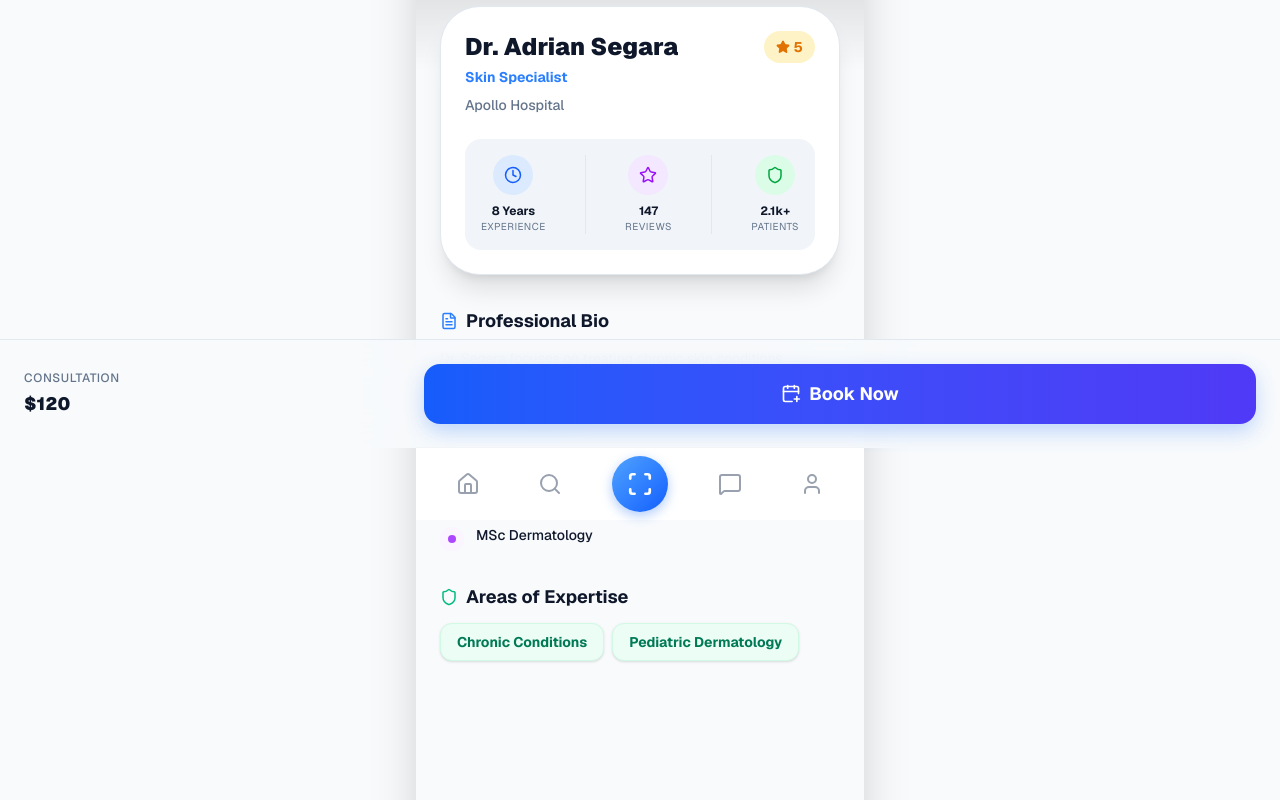
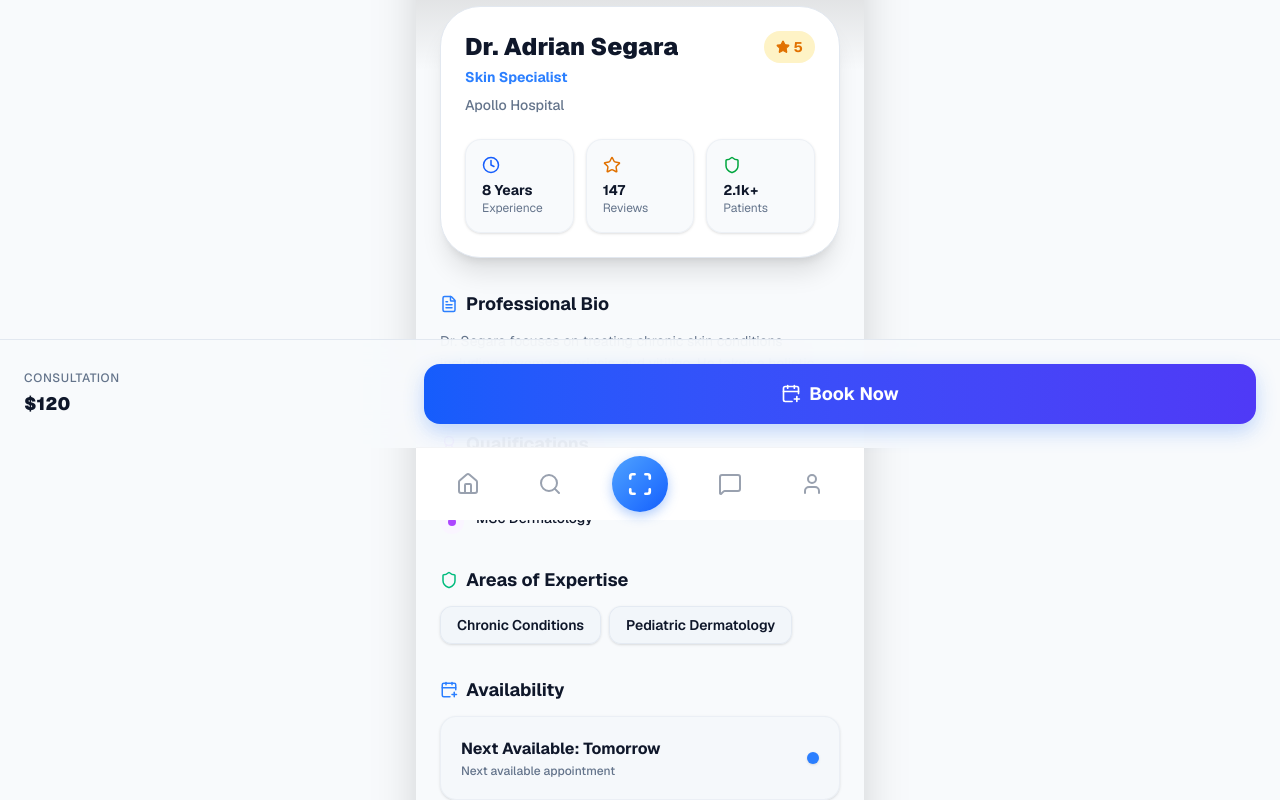
Before and after one commit to pronoy656/skin-lesion-detection-webapp, a Next.js app: page /dermatologists/dr-adrian-segara in a window 1280 px wide. Shown: the part 280-1080 px from the top of the page. Built offline with nearby package versions, Linux system fonts and the light colour scheme; grey boxes are pictures that could not be loaded.

Commit message:
feat: implement dermatologist directory and individual doctor profile pages

```diff
--- a/src/app/dermatologists/[id]/page.tsx
+++ b/src/app/dermatologists/[id]/page.tsx
@@ -34,29 +34,23 @@ export default async function DermatologistProfile({ params }: { params: Promise
 
           <p className="text-sm text-muted-foreground font-medium mb-6">{doctor.hospital}</p>
 
-          <div className="flex justify-between bg-muted rounded-2xl p-4">
-            <div className="flex flex-col items-center">
-              <div className="w-10 h-10 bg-blue-100 dark:bg-blue-900/30 text-blue-600 dark:text-blue-400 rounded-full flex items-center justify-center mb-2">
-                <Clock size={18} />
-              </div>
-              <span className="text-xs font-bold text-foreground">{doctor.experience}</span>
-              <span className="text-[10px] text-muted-foreground uppercase tracking-wider">Experience</span>
+          <div className="grid grid-cols-3 gap-3">
+            <div className="bg-muted/50 border border-border/50 rounded-2xl p-4 flex flex-col justify-center shadow-sm">
+              <Clock size={18} className="text-blue-600 dark:text-blue-400 mb-2" />
+              <span className="text-sm font-bold text-foreground leading-tight">{doctor.experience}</span>
+              <span className="text-xs text-muted-foreground">Experience</span>
             </div>
-            <div className="w-px bg-border"></div>
-            <div className="flex flex-col items-center">
-              <div className="w-10 h-10 bg-purple-100 dark:bg-purple-900/30 text-purple-600 dark:text-purple-400 rounded-full flex items-center justify-center mb-2">
-                <Star size={18} />
-              </div>
-              <span className="text-xs font-bold text-foreground">{doctor.reviews}</span>
-              <span className="text-[10px] text-muted-foreground uppercase tracking-wider">Reviews</span>
+
+            <div className="bg-muted/50 border border-border/50 rounded-2xl p-4 flex flex-col justify-center shadow-sm">
+              <Star size={18} className="text-amber-600 dark:text-amber-400 mb-2" />
+              <span className="text-sm font-bold text-foreground leading-tight">{doctor.reviews}</span>
+              <span className="text-xs text-muted-foreground">Reviews</span>
             </div>
-            <div className="w-px bg-border"></div>
-            <div className="flex flex-col items-center">
-              <div className="w-10 h-10 bg-green-100 dark:bg-green-900/30 text-green-600 dark:text-green-400 rounded-full flex items-center justify-center mb-2">
-                <Shield size={18} />
-              </div>
-              <span className="text-xs font-bold text-foreground">{doctor.patients}</span>
-              <span className="text-[10px] text-muted-foreground uppercase tracking-wider">Patients</span>
+
+            <div className="bg-muted/50 border border-border/50 rounded-2xl p-4 flex flex-col justify-center shadow-sm">
+              <Shield size={18} className="text-green-600 dark:text-green-400 mb-2" />
+              <span className="text-sm font-bold text-foreground leading-tight">{doctor.patients}</span>
+              <span className="text-xs text-muted-foreground">Patients</span>
             </div>
           </div>
         </div>
@@ -93,10 +87,23 @@ export default async function DermatologistProfile({ params }: { params: Promise
             </h2>
             <div className="flex flex-wrap gap-2">
               {doctor.expertise.map((exp, i) => (
-                <span key={i} className="bg-emerald-50 dark:bg-emerald-900/20 text-emerald-700 dark:text-emerald-400 border border-emerald-100 dark:border-emerald-900/50 px-4 py-2 rounded-xl text-sm font-bold shadow-sm">
+                <span key={i} className="bg-muted/80 text-foreground border border-border/80 px-4 py-2 rounded-xl text-sm font-semibold shadow-sm whitespace-nowrap">
                   {exp}
                 </span>
               ))}
+            </div>
+          </div>
+
+          <div>
+            <h2 className="text-lg font-bold text-foreground mb-3 flex items-center gap-2">
+              <CalendarPlus size={18} className="text-blue-500" /> Availability
+            </h2>
+            <div className="bg-muted/50 border border-border/50 p-5 rounded-2xl flex items-center justify-between shadow-sm">
+               <div>
+                  <p className="font-bold text-foreground mb-0.5">{doctor.availability === "Available Today" ? "Available Today" : doctor.availability}</p>
+                  <p className="text-xs text-muted-foreground font-medium">Next available appointment</p>
+               </div>
+               <span className={`w-3 h-3 rounded-full shadow-sm ${doctor.availability === "Available Today" ? "bg-green-500 shadow-[0_0_8px_rgba(34,197,94,0.4)] animate-pulse" : "bg-blue-500 shadow-[0_0_8px_rgba(59,130,246,0.4)]"}`}></span>
             </div>
           </div>
         </div>
--- a/src/app/dermatologists/page.tsx
+++ b/src/app/dermatologists/page.tsx
@@ -67,15 +67,10 @@ export default function DermatologistsPage() {
                     <h3 className="font-bold text-lg text-foreground mb-1 leading-tight">{doc.name}</h3>
                     <p className="text-sm text-muted-foreground font-medium mb-3">{doc.specialty}</p>
 
-                    {/* Availability Status Badge */}
+                    {/* Experience */}
                     <div className="flex items-center">
-                      <span className={`inline-flex items-center gap-1.5 px-2.5 py-1 rounded-full text-[10px] font-bold uppercase tracking-wider ${
-                        doc.availability === "Available Today"
-                          ? "bg-green-100 text-green-700 dark:bg-green-900/30 dark:text-green-400 border border-green-200 dark:border-green-800/50"
-                          : "bg-blue-50 text-blue-600 dark:bg-blue-900/30 dark:text-blue-400 border border-blue-100 dark:border-blue-800/50"
-                      }`}>
-                        <span className={`w-1.5 h-1.5 rounded-full ${doc.availability === "Available Today" ? "bg-green-500" : "bg-blue-500"}`}></span>
-                        {doc.availability === "Available Today" ? "Available Today" : doc.availability}
+                      <span className="inline-flex items-center text-xs font-bold text-muted-foreground">
+                        {doc.experience} Experience
                       </span>
                     </div>
                   </div>
```
